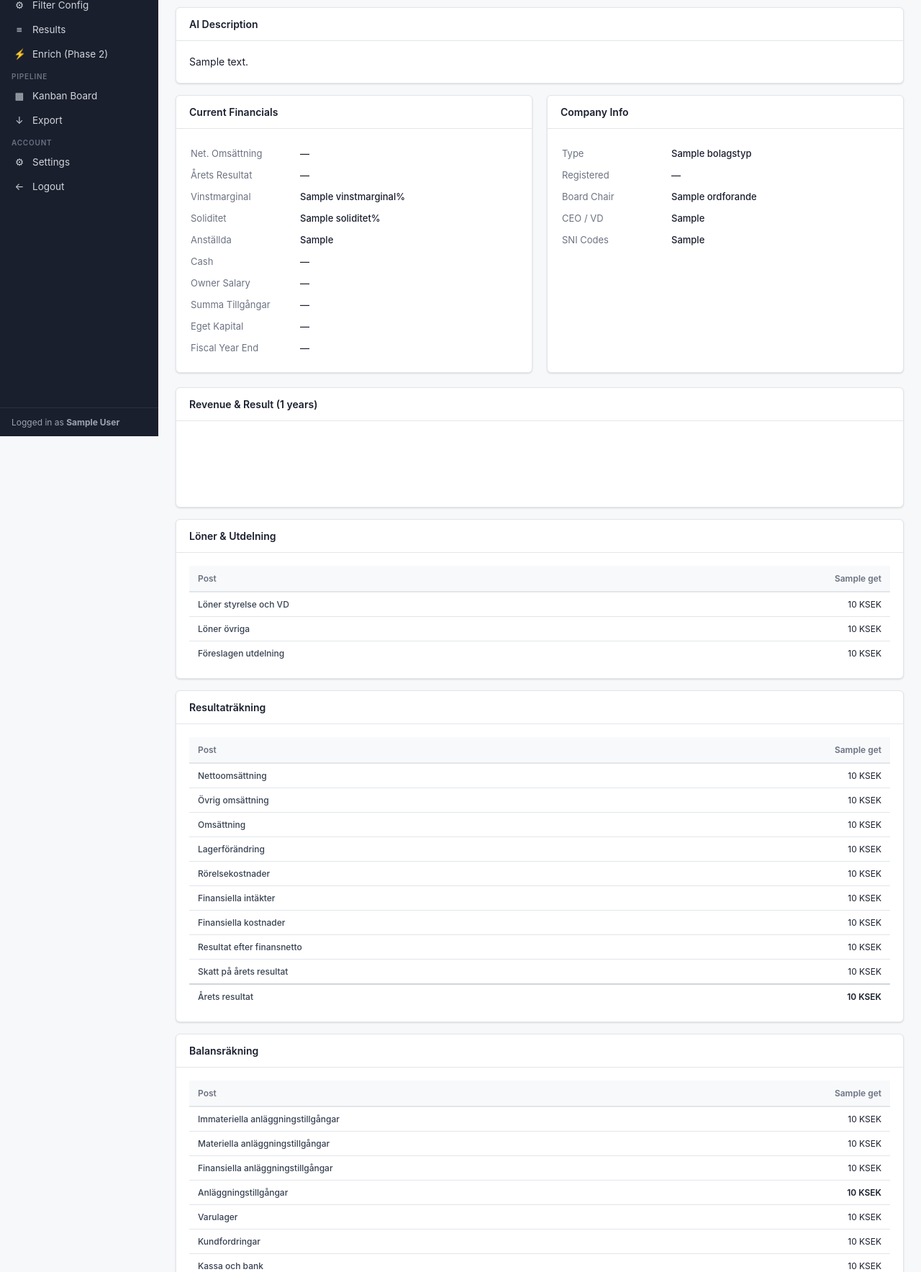
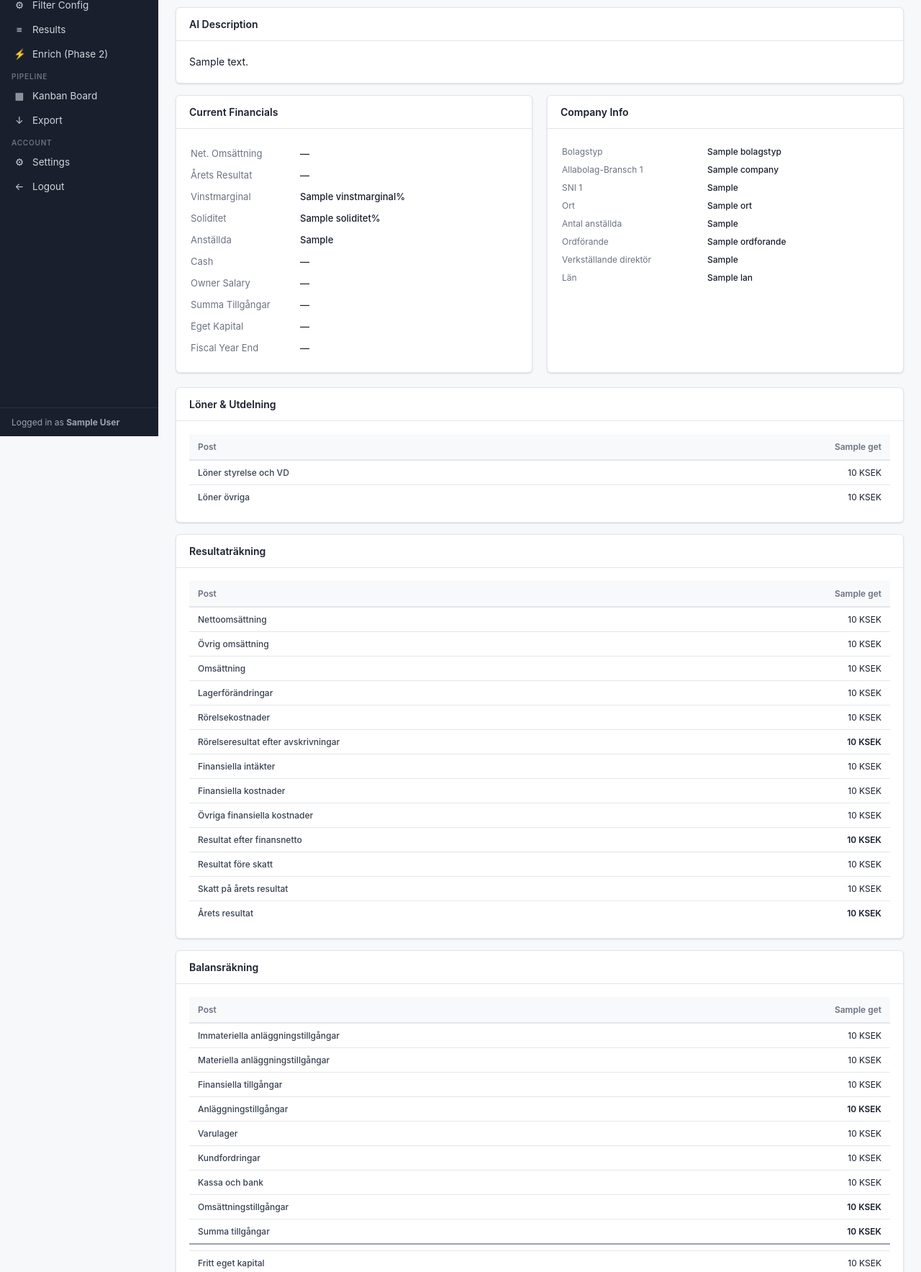
Before and after one commit to Haku2223/business-analyst, a FastAPI app: template app/templates/company.html in a window 1280 px wide. Shown: the part 194-1961 px from the top of the page at 72% size. Run offline with FastAPI, Linux system fonts and the light colour scheme; the template is opened without the code that fills it: most values are stand-ins (such as "Sample title", 1, 10 or a date in 2020).

Commit message:
Update result labels to Resultat efter finansnetto and expand company detail page
- Results page: rename 'Årets Resultat' column to 'Res. e. Finansnetto', display
  resultat_efter_finansnetto (falls back to arets_resultat if not set)
- Filter config page + results inline filter: rename profitability filter label to
  'Resultat efter finansnetto > 0'
- Phase 1 profitability filter now uses RESULTAT EFTER FINANSNETTO column when
  available, falls back to ÅRETS RESULTAT
- models.py: add resultat_efter_finansnetto BigInteger field
- parser.py: add 40+ new Allabolag export columns to COLUMN_MAP; financial columns
  stored in extra_data with predictable internal names; add EXTRA_DATA_COLS set
- company.html: expand Company Info with 20+ fields (SNI, adress, epost, moms, etc.);
  financial sections (Löner, Resultaträkning, Balansräkning, Nyckeltal) now always
  visible — Phase 1 single-year data when Phase 2 not done, multi-year historical
  when Phase 2 complete; Resultaträkning adds Rörelseresultat, Övr. fin. kostnader,
  Resultat före skatt rows; Nyckeltal adds Föreslagen utdelning

https://claude.ai/code/session_011jnfzLSAugB7Xv5jbJd66V

```diff
--- a/app/models.py
+++ b/app/models.py
@@ -71,6 +71,7 @@ class Company(Base):
     loner_styrelse_vd: Mapped[int | None] = mapped_column(BigInteger)
     resultat_fore_skatt: Mapped[int | None] = mapped_column(BigInteger)
     rorelsresultat: Mapped[int | None] = mapped_column(BigInteger)
+    resultat_efter_finansnetto: Mapped[int | None] = mapped_column(BigInteger)
 
     # Percentage/ratio fields
     vinstmarginal: Mapped[float | None] = mapped_column(Float)
--- a/app/routers/results.py
+++ b/app/routers/results.py
@@ -135,6 +135,7 @@ async def results_page(
                 "omsattning_sek": _öre_to_sek(company.omsattning),
                 "antal_anstallda": company.antal_anstallda,
                 "arets_resultat_ksek": _öre_to_ksek(company.arets_resultat),
+                "resultat_efter_finansnetto_ksek": _öre_to_ksek(company.resultat_efter_finansnetto),
                 "vinstmarginal": company.vinstmarginal,
                 "soliditet": company.soliditet,
                 "loner_ksek": _öre_to_ksek(company.loner_styrelse_vd),
--- a/app/templates/company.html
+++ b/app/templates/company.html
@@ -95,45 +95,82 @@
     <div class="card-header"><span class="card-title">Company Info</span></div>
     <div class="card-body">
       <table style="width:100%;font-size:13px">
-        {% set info = [
-          ('Type', company.bolagstyp or '—'),
-          ('Registered', company.registreringsdatum or '—'),
-          ('Board Chair', company.ordforande or '—'),
-          ('CEO / VD', company.vd or '—'),
-          ('SNI Codes', (company.sni_codes or '—') | truncate(60)),
+        {% set sni_code_list = company.sni_codes.split(',') if company.sni_codes else [] %}
+        {% set sni_name_list = company.sni_names.split(',') if company.sni_names else [] %}
+        {% set ex = company.extra_data or {} %}
+        {% set info_rows = [
+          ('Bolagstyp', company.bolagstyp),
+          ('Allabolag-Bransch 1', sni_name_list[0] if sni_name_list|length > 0 else None),
+          ('Allabolag-Bransch 2', sni_name_list[1] if sni_name_list|length > 1 else None),
+          ('SNI 1', sni_code_list[0] if sni_code_list|length > 0 else None),
+          ('SNI 2', sni_code_list[1] if sni_code_list|length > 1 else None),
+          ('SNI 3', sni_code_list[2] if sni_code_list|length > 2 else None),
+          ('Adress', ex.get('adress')),
+          ('Postnr', ex.get('postnr')),
+          ('Ort', company.ort),
+          ('Antal anställda', company.antal_anstallda|string if company.antal_anstallda else None),
+          ('Ordförande', company.ordforande),
+          ('Verkställande direktör', company.vd),
+          ('Epost', ex.get('epost')),
+          ('Registreringsdatum', company.registreringsdatum),
+          ('Registrerad för moms', ex.get('registrerad_for_moms')),
+          ('Registrerad för F-skatt', ex.get('registrerad_for_f_skatt')),
+          ('Registrerad för Arbetsgivaravgift', ex.get('registrerad_for_arbetsgivaravgift')),
+          ('Län', company.lan),
+          ('Kommun', ex.get('kommun')),
+          ('Bokslutsperiod start', company.bokslutsperiod_start),
+          ('Bokslutsperiod slut', company.bokslutsperiod_slut),
         ] %}
-        {% for label, value in info %}
+        {% for label, value in info_rows %}
+        {% if value %}
         <tr>
-          <td style="padding:6px 0;color:#6b7280;width:150px">{{ label }}</td>
-          <td style="padding:6px 0;font-weight:500">{{ value }}</td>
+          <td style="padding:4px 0;color:#6b7280;width:200px;font-size:12px">{{ label }}</td>
+          <td style="padding:4px 0;font-weight:500;font-size:12px">{{ value }}</td>
         </tr>
+        {% endif %}
         {% endfor %}
       </table>
     </div>
   </div>
 </div>
 
-<!-- Historical Financials (Phase 2a) -->
+<!-- Determine data source: Phase 2 historical (multi-year) or Phase 1 single year -->
 {% if historical and historical|length > 0 %}
+  {% set display_financial = historical %}
+  {% set is_phase2 = true %}
+{% elif phase1_data %}
+  {% set display_financial = [phase1_data] %}
+  {% set is_phase2 = false %}
+{% else %}
+  {% set display_financial = [] %}
+  {% set is_phase2 = false %}
+{% endif %}
 
-<!-- Chart -->
+<!-- Chart (Phase 2 multi-year only) -->
+{% if historical and historical|length > 1 %}
 <div class="card mb-3">
-  <div class="card-header"><span class="card-title">Revenue & Result ({{ historical|length }} years)</span></div>
+  <div class="card-header"><span class="card-title">Omsättning & Resultat ({{ historical|length }} år)</span></div>
   <div class="card-body">
     <canvas id="historicalChart" height="80"></canvas>
   </div>
 </div>
+{% endif %}
+
+{% if display_financial|length > 0 %}
 
 <!-- Löner & Utdelning -->
 <div class="card mb-3">
-  <div class="card-header"><span class="card-title">Löner & Utdelning</span></div>
+  <div class="card-header">
+    <span class="card-title">Löner & Utdelning</span>
+    {% if not is_phase2 %}<span style="font-size:11px;color:#9ca3af;margin-left:8px">Senaste bokslut (Phase 1)</span>{% endif %}
+  </div>
   <div class="card-body" style="overflow-x:auto">
     <table class="data-table" style="width:100%;font-size:12px">
       <thead>
         <tr>
           <th style="text-align:left;min-width:220px">Post</th>
-          {% for year in historical %}
-          <th style="text-align:right;min-width:100px">{{ year.get('slutdatum', year.get('period', 'Year ' ~ loop.index)) }}</th>
+          {% for year in display_financial %}
+          <th style="text-align:right;min-width:100px">{{ year.get('slutdatum', year.get('period', 'År ' ~ loop.index)) }}</th>
           {% endfor %}
         </tr>
       </thead>
@@ -141,12 +178,11 @@
         {% set salary_rows = [
           ('Löner styrelse och VD', 'loner_styrelse_vd'),
           ('Löner övriga', 'loner_ovriga'),
-          ('Föreslagen utdelning', 'foreslagen_utdelning'),
         ] %}
         {% for label, key in salary_rows %}
         <tr>
           <td style="font-weight:500;color:#374151">{{ label }}</td>
-          {% for year in historical %}
+          {% for year in display_financial %}
           {% set val = year.get(key) %}
           <td style="text-align:right;{% if val is not none and val < 0 %}color:#dc2626{% endif %}">
             {% if val is not none %}{{ (val / 100000)|round(0)|int }} KSEK{% else %}—{% endif %}
@@ -161,14 +197,17 @@
 
 <!-- Resultaträkning -->
 <div class="card mb-3">
-  <div class="card-header"><span class="card-title">Resultaträkning</span></div>
+  <div class="card-header">
+    <span class="card-title">Resultaträkning</span>
+    {% if not is_phase2 %}<span style="font-size:11px;color:#9ca3af;margin-left:8px">Senaste bokslut (Phase 1)</span>{% endif %}
+  </div>
   <div class="card-body" style="overflow-x:auto">
     <table class="data-table" style="width:100%;font-size:12px">
       <thead>
         <tr>
           <th style="text-align:left;min-width:220px">Post</th>
-          {% for year in historical %}
-          <th style="text-align:right;min-width:100px">{{ year.get('slutdatum', year.get('period', 'Year ' ~ loop.index)) }}</th>
+          {% for year in display_financial %}
+          <th style="text-align:right;min-width:100px">{{ year.get('slutdatum', year.get('period', 'År ' ~ loop.index)) }}</th>
           {% endfor %}
         </tr>
       </thead>
@@ -177,18 +216,21 @@
           ('Nettoomsättning', 'nettoomsattning'),
           ('Övrig omsättning', 'ovrig_omsattning'),
           ('Omsättning', 'omsattning'),
-          ('Lagerförändring', 'lagerforandring'),
+          ('Lagerförändringar', 'lagerforandring'),
           ('Rörelsekostnader', 'rorelsekostnader'),
+          ('Rörelseresultat efter avskrivningar', 'rorelseresultat'),
           ('Finansiella intäkter', 'finansiella_intakter'),
           ('Finansiella kostnader', 'finansiella_kostnader'),
+          ('Övriga finansiella kostnader', 'ovriga_finansiella_kostnader'),
           ('Resultat efter finansnetto', 'resultat_efter_finansnetto'),
+          ('Resultat före skatt', 'resultat_fore_skatt'),
           ('Skatt på årets resultat', 'skatt'),
           ('Årets resultat', 'arets_resultat'),
         ] %}
         {% for label, key in rr_rows %}
-        <tr{% if key == 'arets_resultat' %} style="border-top:2px solid #d1d5db;font-weight:600"{% endif %}>
+        <tr{% if key in ('rorelseresultat', 'resultat_efter_finansnetto', 'arets_resultat') %} style="border-top:1px solid #d1d5db;font-weight:600"{% endif %}>
           <td style="font-weight:500;color:#374151">{{ label }}</td>
-          {% for year in historical %}
+          {% for year in display_financial %}
           {% set val = year.get(key) %}
           <td style="text-align:right;{% if val is not none and val < 0 %}color:#dc2626{% endif %}">
             {% if val is not none %}{{ (val / 100000)|round(0)|int }} KSEK{% else %}—{% endif %}
@@ -203,14 +245,17 @@
 
 <!-- Balansräkning -->
 <div class="card mb-3">
-  <div class="card-header"><span class="card-title">Balansräkning</span></div>
+  <div class="card-header">
+    <span class="card-title">Balansräkning</span>
+    {% if not is_phase2 %}<span style="font-size:11px;color:#9ca3af;margin-left:8px">Senaste bokslut (Phase 1)</span>{% endif %}
+  </div>
   <div class="card-body" style="overflow-x:auto">
     <table class="data-table" style="width:100%;font-size:12px">
       <thead>
         <tr>
           <th style="text-align:left;min-width:220px">Post</th>
-          {% for year in historical %}
-          <th style="text-align:right;min-width:100px">{{ year.get('slutdatum', year.get('period', 'Year ' ~ loop.index)) }}</th>
+          {% for year in display_financial %}
+          <th style="text-align:right;min-width:100px">{{ year.get('slutdatum', year.get('period', 'År ' ~ loop.index)) }}</th>
           {% endfor %}
         </tr>
       </thead>
@@ -218,7 +263,7 @@
         {% set br_rows = [
           ('Immateriella anläggningstillgångar', 'immateriella_anlaggningstillgangar'),
           ('Materiella anläggningstillgångar', 'materiella_anlaggningstillgangar'),
-          ('Finansiella anläggningstillgångar', 'finansiella_anlaggningstillgangar'),
+          ('Finansiella tillgångar', 'finansiella_anlaggningstillgangar'),
           ('Anläggningstillgångar', 'anlaggningstillgangar'),
           ('Varulager', 'varulager'),
           ('Kundfordringar', 'kundfordringar'),
@@ -229,7 +274,7 @@
         {% for label, key in br_rows %}
         <tr{% if key in ('anlaggningstillgangar', 'omsattningstillgangar', 'summa_tillgangar') %} style="border-top:1px solid #d1d5db;font-weight:600"{% endif %}>
           <td style="font-weight:500;color:#374151">{{ label }}</td>
-          {% for year in historical %}
+          {% for year in display_financial %}
           {% set val = year.get(key) %}
           <td style="text-align:right;{% if val is not none and val < 0 %}color:#dc2626{% endif %}">
             {% if val is not none %}{{ (val / 100000)|round(0)|int }} KSEK{% else %}—{% endif %}
@@ -238,7 +283,7 @@
         </tr>
         {% endfor %}
 
-        <tr style="border-top:2px solid #9ca3af"><td colspan="{{ historical|length + 1 }}" style="padding:4px"></td></tr>
+        <tr style="border-top:2px solid #9ca3af"><td colspan="{{ display_financial|length + 1 }}" style="padding:4px"></td></tr>
 
         {% set br_equity_rows = [
           ('Fritt eget kapital', 'fritt_eget_kapital'),
@@ -253,7 +298,7 @@
         {% for label, key in br_equity_rows %}
         <tr{% if key in ('eget_kapital', 'summa_eget_kapital_och_skulder') %} style="border-top:1px solid #d1d5db;font-weight:600"{% endif %}>
           <td style="font-weight:500;color:#374151">{{ label }}</td>
-          {% for year in historical %}
+          {% for year in display_financial %}
           {% set val = year.get(key) %}
           <td style="text-align:right;{% if val is not none and val < 0 %}color:#dc2626{% endif %}">
             {% if val is not none %}{{ (val / 100000)|round(0)|int }} KSEK{% else %}—{% endif %}
@@ -268,29 +313,41 @@
 
 <!-- Nyckeltal -->
 <div class="card mb-3">
-  <div class="card-header"><span class="card-title">Nyckeltal</span></div>
+  <div class="card-header">
+    <span class="card-title">Nyckeltal</span>
+    {% if not is_phase2 %}<span style="font-size:11px;color:#9ca3af;margin-left:8px">Senaste bokslut (Phase 1)</span>{% endif %}
+  </div>
   <div class="card-body" style="overflow-x:auto">
     <table class="data-table" style="width:100%;font-size:12px">
       <thead>
         <tr>
           <th style="text-align:left;min-width:220px">Nyckeltal</th>
-          {% for year in historical %}
-          <th style="text-align:right;min-width:100px">{{ year.get('slutdatum', year.get('period', 'Year ' ~ loop.index)) }}</th>
+          {% for year in display_financial %}
+          <th style="text-align:right;min-width:100px">{{ year.get('slutdatum', year.get('period', 'År ' ~ loop.index)) }}</th>
           {% endfor %}
         </tr>
       </thead>
       <tbody>
+        <tr>
+          <td style="font-weight:500;color:#374151">Föreslagen utdelning</td>
+          {% for year in display_financial %}
+          {% set val = year.get('foreslagen_utdelning') %}
+          <td style="text-align:right;{% if val is not none and val < 0 %}color:#dc2626{% endif %}">
+            {% if val is not none %}{{ (val / 100000)|round(0)|int }} KSEK{% else %}—{% endif %}
+          </td>
+          {% endfor %}
+        </tr>
         {% set pct_rows = [
-          ('Vinstmarginal', 'vinstmarginal_pct'),
-          ('Kassalikviditet', 'kassalikviditet_pct'),
-          ('Soliditet', 'soliditet_pct'),
-          ('Avkastning eget kapital', 'avkastning_eget_kapital_pct'),
-          ('Avkastning totalt kapital', 'avkastning_totalt_kapital_pct'),
+          ('Vinstmarginal %', 'vinstmarginal_pct'),
+          ('Soliditet %', 'soliditet_pct'),
+          ('Avkastning eget kapital %', 'avkastning_eget_kapital_pct'),
+          ('Avkastning totalt kapital %', 'avkastning_totalt_kapital_pct'),
+          ('Kassalikviditet %', 'kassalikviditet_pct'),
         ] %}
         {% for label, key in pct_rows %}
         <tr>
           <td style="font-weight:500;color:#374151">{{ label }}</td>
-          {% for year in historical %}
+          {% for year in display_financial %}
           {% set val = year.get(key) %}
           <td style="text-align:right;{% if val is not none and val < 0 %}color:#dc2626{% endif %}">
             {% if val is not none %}{{ val|round(1) }}%{% else %}—{% endif %}
@@ -301,42 +358,44 @@
 
         <tr style="border-top:1px solid #e5e7eb">
           <td style="font-weight:500;color:#374151">Skuldsättningsgrad</td>
-          {% for year in historical %}
+          {% for year in display_financial %}
           {% set val = year.get('skuldsattningsgrad') %}
           <td style="text-align:right">{% if val is not none %}{{ val|round(2) }}{% else %}—{% endif %}</td>
           {% endfor %}
         </tr>
+        {% if is_phase2 %}
         <tr>
           <td style="font-weight:500;color:#374151">Anställda</td>
-          {% for year in historical %}
+          {% for year in display_financial %}
           <td style="text-align:right">{{ year.get('anstallda') if year.get('anstallda') is not none else '—' }}</td>
           {% endfor %}
         </tr>
         <tr>
           <td style="font-weight:500;color:#374151">Personalkostnader per anställd</td>
-          {% for year in historical %}
+          {% for year in display_financial %}
           {% set val = year.get('personalkostnader_per_anstalld') %}
           <td style="text-align:right">{% if val is not none %}{{ (val / 100000)|round(0)|int }} KSEK{% else %}—{% endif %}</td>
           {% endfor %}
         </tr>
         <tr>
           <td style="font-weight:500;color:#374151">EBITDA</td>
-          {% for year in historical %}
+          {% for year in display_financial %}
           {% set val = year.get('ebitda') %}
           <td style="text-align:right;{% if val is not none and val < 0 %}color:#dc2626{% endif %}">
             {% if val is not none %}{{ (val / 100000)|round(0)|int }} KSEK{% else %}—{% endif %}
           </td>
           {% endfor %}
         </tr>
+        {% endif %}
       </tbody>
     </table>
   </div>
 </div>
 
-{% elif company.phase2_status == 'not_started' %}
+{% elif not company.phase2_status or company.phase2_status == 'not_started' %}
 <div class="card mb-3">
   <div class="card-body text-muted" style="text-align:center;padding:32px">
-    Phase 2 enrichment has not been run for this company yet. <a href="/enrich">Run Phase 2</a>
+    Inga finansiella data tillgängliga. <a href="/enrich">Kör Phase 2</a> för historisk data.
   </div>
 </div>
 {% endif %}
--- a/app/templates/filter.html
+++ b/app/templates/filter.html
@@ -187,8 +187,8 @@ input[type=number]:focus, input[type=text]:focus { outline: none; border-color:
       <div class="filter-row">
         <input type="checkbox" name="hard_profitability_enabled" {% if cfg.hard_profitability_enabled %}checked{% endif %} />
         <div>
-          <div class="filter-name">Current Profitability</div>
-          <div class="filter-desc">ÅRETS RESULTAT must be &gt; 0 (positive net result)</div>
+          <div class="filter-name">Resultat efter finansnetto</div>
+          <div class="filter-desc">RESULTAT EFTER FINANSNETTO must be &gt; 0 (falls back to ÅRETS RESULTAT if not available)</div>
         </div>
         <select name="filter_type_profitability" class="type-select {% if ft.get('profitability', 'hard') == 'hard' %}is-hard{% else %}is-soft{% endif %}" onchange="updateTypeStyle(this)">
           <option value="hard" {% if ft.get('profitability', 'hard') == 'hard' %}selected{% endif %}>Hard — exclude</option>
```
Also changed, not shown: app/routers/company.py (+54 -0 lines), app/services/parser.py (+76 -4 lines), app/services/phase1.py (+12 -5 lines), app/templates/results.html (+5 -4 lines).
